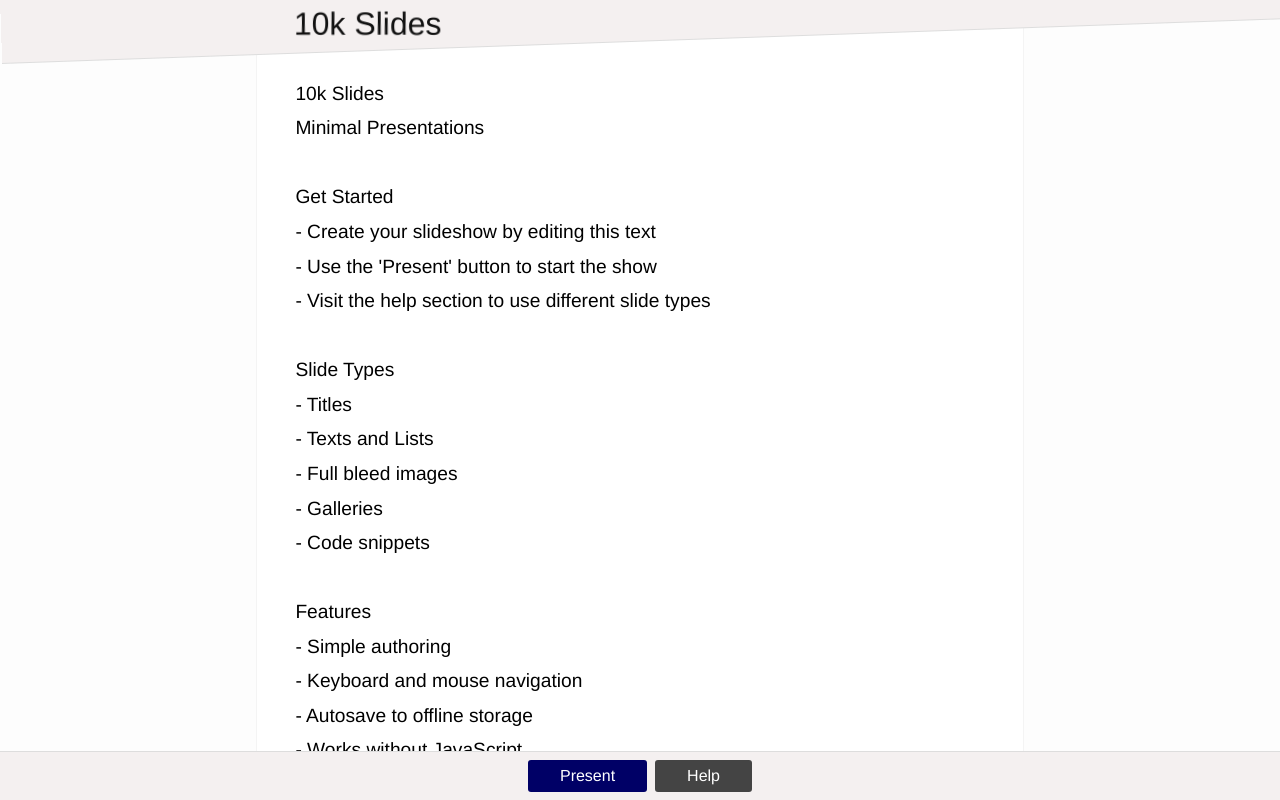
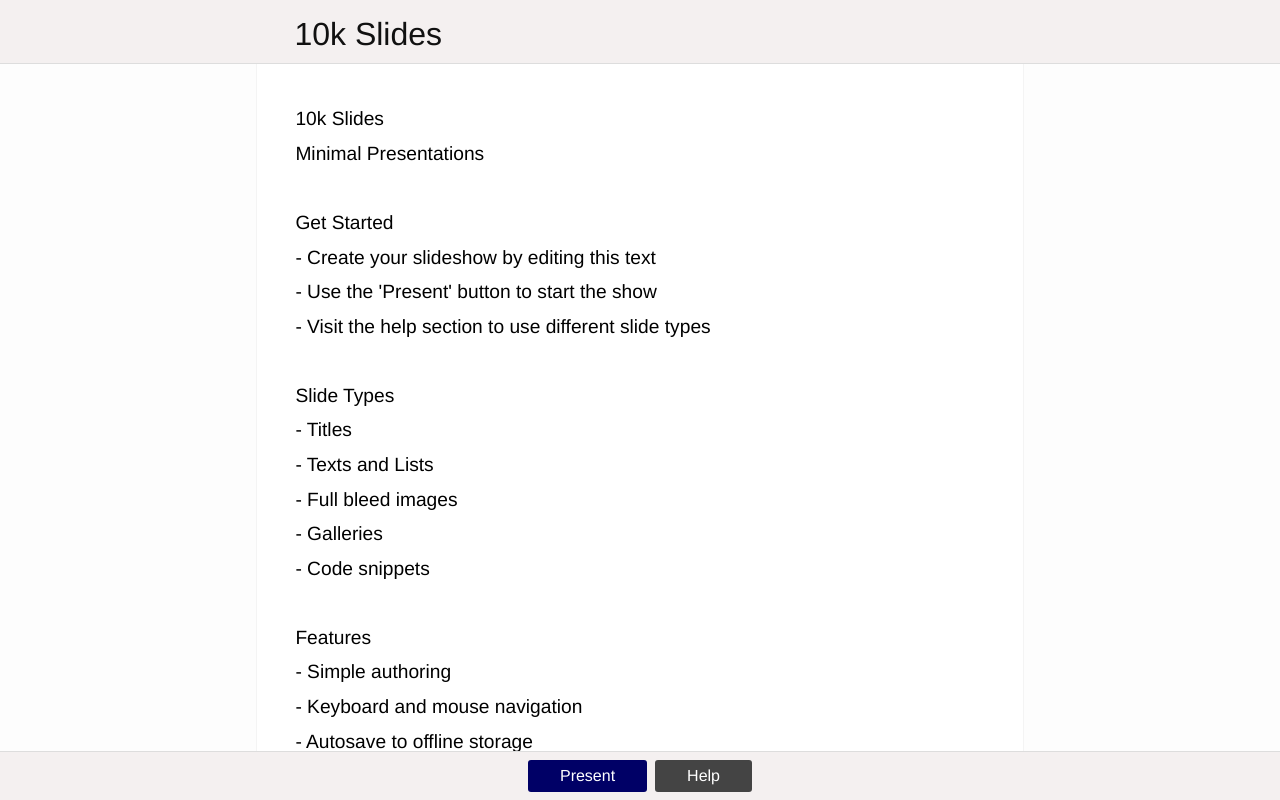
Before and after one commit to honzie/10-slides, a plain HTML site: page index.html in a window 1280 px wide. Drawn offline with Linux system fonts and the light colour scheme.

Commit message:
feat: cleaning up design

```diff
--- a/styles/10kslides.css
+++ b/styles/10kslides.css
@@ -30,12 +30,9 @@ nav {
 }
 
 header {
-  position: absolute;
   width: 100%;
   height: 4rem;
   border-bottom-width: 1px;
-  transform: rotate(-2deg);
-  transform-origin: 0 0;
   white-space: nowrap;
 }
 
@@ -45,8 +42,6 @@ header h1 {
   padding: 1rem 0;
   font-size: 2rem;
   font-weight: 100;
-  transform: rotate(2deg);
-  transform-origin: 0 0;
 }
 
 header a {
@@ -114,7 +109,7 @@ textarea {
   align-self: center;
   width: 100%;
   max-width: 48rem;
-  padding: 4.8rem 2.4rem 2.4rem;
+  padding: 2.4rem;
   font-family: inherit;
   font-size: 1.2rem;
   line-height: 1.8;
```
